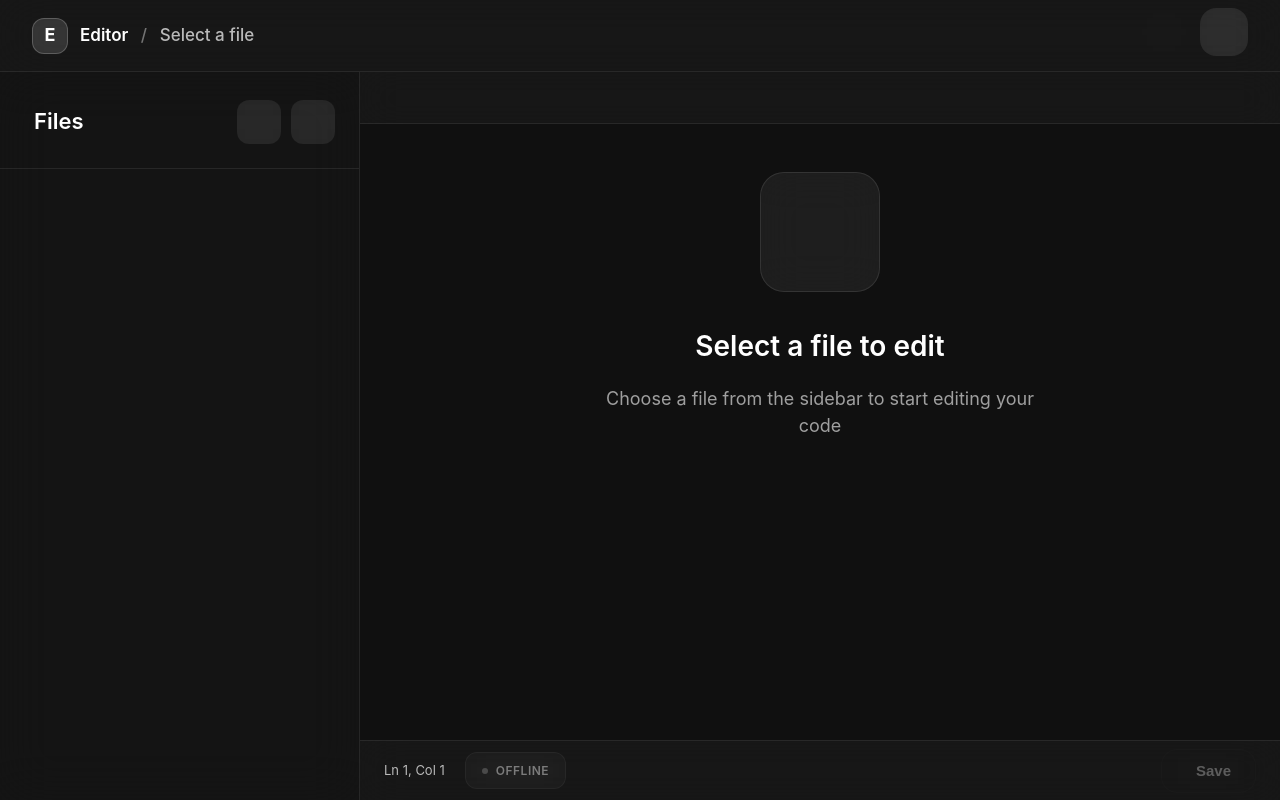
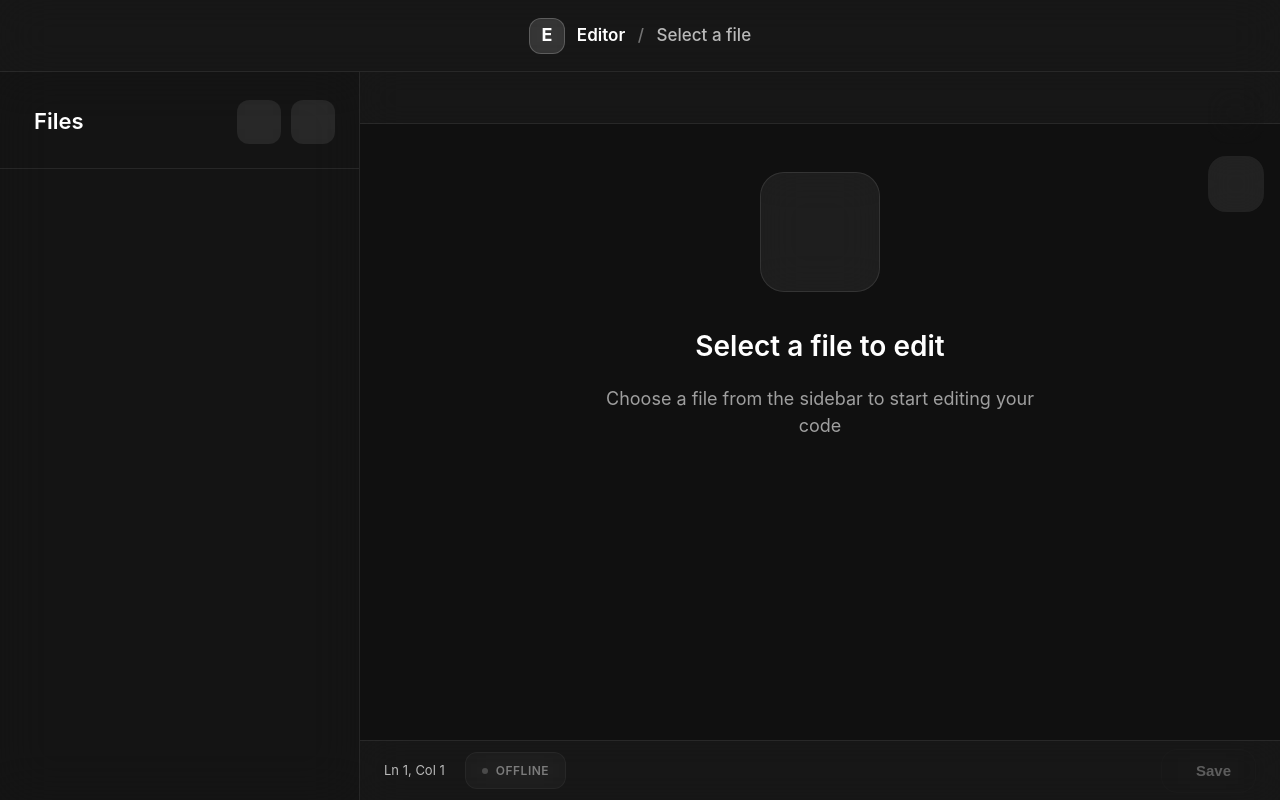
Before and after one commit to MDavidka/Developer, a Flask app: template templates/editor.html in a window 1280 px wide. Run offline with Flask 3, Linux system fonts and the light colour scheme; the template is opened without the code that fills it, so the values that code supplies are empty; some libraries are stand-ins or nearby versions.

Commit message:
Update editor.html

```diff
--- a/templates/editor.html
+++ b/templates/editor.html
@@ -25,7 +25,7 @@
         }
 
         body {
-            font-family: -apple-system, BlinkMacSystemFont, "Segoe UI", "Roboto", "Oxygen", "Ubuntu", "Cantarell", "Fira Sans", "Droid Sans", "Helvetica Neue", sans-serif;
+            font-family: -apple-system, BlinkMacSystemFont, "Segoe UI", "Roboto", "Roboto", "Oxygen", "Ubuntu", "Cantarell", "Fira Sans", "Droid Sans", "Helvetica Neue", sans-serif;
             background: #101010;
             color: #ffffff;
             line-height: 1.6;
@@ -74,7 +74,7 @@
             box-shadow: none !important;
         }
 
-        /* Header - Modified Layout */
+        /* Header - Simplified Layout */
         .header {
             background: rgba(255, 255, 255, 0.03);
             backdrop-filter: blur(25px);
@@ -83,45 +83,13 @@
             padding: 0 20px;
             height: 68px;
             display: flex;
-            align-items: stretch;
-            justify-content: space-between;
+            align-items: center;
+            justify-content: center;
             position: fixed;
             top: 0;
             left: 0;
             right: 0;
             z-index: 1000;
-        }
-
-        .header-left {
-            display: flex;
-            align-items: center;
-            gap: 16px;
-            flex: 1;
-            min-width: 0;
-            align-self: center;
-        }
-
-        /* Header buttons positioned at the top edge */
-        .header-right {
-            display: flex;
-            align-items: flex-start;
-            gap: 12px;
-            flex-shrink: 0;
-            padding-top: 8px;
-        }
-
-        .mobile-menu-btn {
-            width: 48px;
-            height: 48px;
-            border-radius: 16px;
-            display: flex;
-            align-items: center;
-            justify-content: center;
-            font-size: 20px;
-            flex-shrink: 0;
-            color: #ffffff;
-            cursor: pointer;
-            border: none;
         }
 
         .logo {
@@ -171,22 +139,57 @@
             margin: 0 8px;
         }
 
-        .header-btn {
-            width: 48px;
-            height: 48px;
-            border-radius: 16px;
+        /* Edge Positioned Buttons */
+        .edge-button {
+            position: fixed;
+            width: 56px;
+            height: 56px;
+            border-radius: 18px;
             display: flex;
             align-items: center;
             justify-content: center;
             cursor: pointer;
-            font-size: 18px;
+            font-size: 20px;
             color: #ffffff;
             border: none;
-        }
-
-        .header-btn.active {
+            z-index: 999;
+            top: 80px;
+            transition: all 0.3s cubic-bezier(0.4, 0, 0.2, 1);
+        }
+
+        .edge-button:hover {
+            transform: translateY(-3px);
+            box-shadow: 0 12px 40px rgba(255, 255, 255, 0.15);
+        }
+
+        .edge-button:active {
+            transform: translateY(-1px);
+        }
+
+        .edge-button:disabled {
+            transform: none !important;
+            box-shadow: none !important;
+        }
+
+        .edge-button.active {
             background: rgba(255, 255, 255, 0.15);
             border-color: rgba(255, 255, 255, 0.3);
+            box-shadow: 0 8px 32px rgba(255, 255, 255, 0.2);
+        }
+
+        /* Left Edge Button - Menu */
+        .mobile-menu-btn {
+            left: 16px;
+        }
+
+        /* Right Edge Buttons - Save and Console */
+        .save-btn-header {
+            right: 16px;
+        }
+
+        .console-toggle {
+            right: 16px;
+            top: 148px; /* 80px + 56px + 12px spacing */
         }
 
         /* Main Layout */
@@ -778,16 +781,8 @@
                 height: 360px;
             }
 
-            .header-left {
-                gap: 20px;
-            }
-
             .current-file {
                 font-size: 17px;
-            }
-
-            .breadcrumb {
-                display: none;
             }
 
             .console-actions {
@@ -815,6 +810,15 @@
 
             .mobile-empty-state {
                 padding: 48px 32px 160px;
+            }
+
+            /* Desktop edge button positioning */
+            .edge-button {
+                top: 88px;
+            }
+
+            .console-toggle {
+                top: 156px;
             }
         }
 
@@ -1016,6 +1020,14 @@
                 width: 40px;
                 height: 40px;
             }
+
+            .edge-button {
+                top: 68px;
+            }
+
+            .console-toggle {
+                top: 136px;
+            }
         }
 
         /* iOS safe area support */
@@ -1034,10 +1046,6 @@
     <div class="app-container">
         <!-- Header -->
         <header class="header">
-            <div class="header-left">
-                <button class="mobile-menu-btn glass-button touch-target" id="mobile-menu-btn" title="Menu">
-                    <i data-lucide="menu"></i>
-                </button>
             <a href="#" class="logo">
                 <div class="logo-icon">E</div>
                 <span class="current-file" id="current-file">
@@ -1046,16 +1054,20 @@
                     <span id="current-file-name">Select a file</span>
                 </span>
             </a>
-            </div>
-            <div class="header-right">
-                <button class="header-btn glass-button touch-target" id="save-btn-header" disabled title="Save File">
+        </header>
+
+        <!-- Edge Positioned Buttons -->
+        <button class="edge-button glass-button mobile-menu-btn touch-target" id="mobile-menu-btn" title="Menu">
+            <i data-lucide="menu"></i>
+        </button>
+
+        <button class="edge-button glass-button save-btn-header touch-target" id="save-btn-header" disabled title="Save File">
             <i data-lucide="save"></i>
         </button>
-                <button class="header-btn glass-button touch-target" id="console-toggle" title="Toggle Console">
+
+        <button class="edge-button glass-button console-toggle touch-target" id="console-toggle" title="Toggle Console">
             <i data-lucide="terminal"></i>
         </button>
-            </div>
-        </header>
 
         <!-- Sidebar Overlay -->
         <div class="sidebar-overlay" id="sidebar-overlay"></div>
```
Lines whose indentation alone changed are shown as unchanged.
